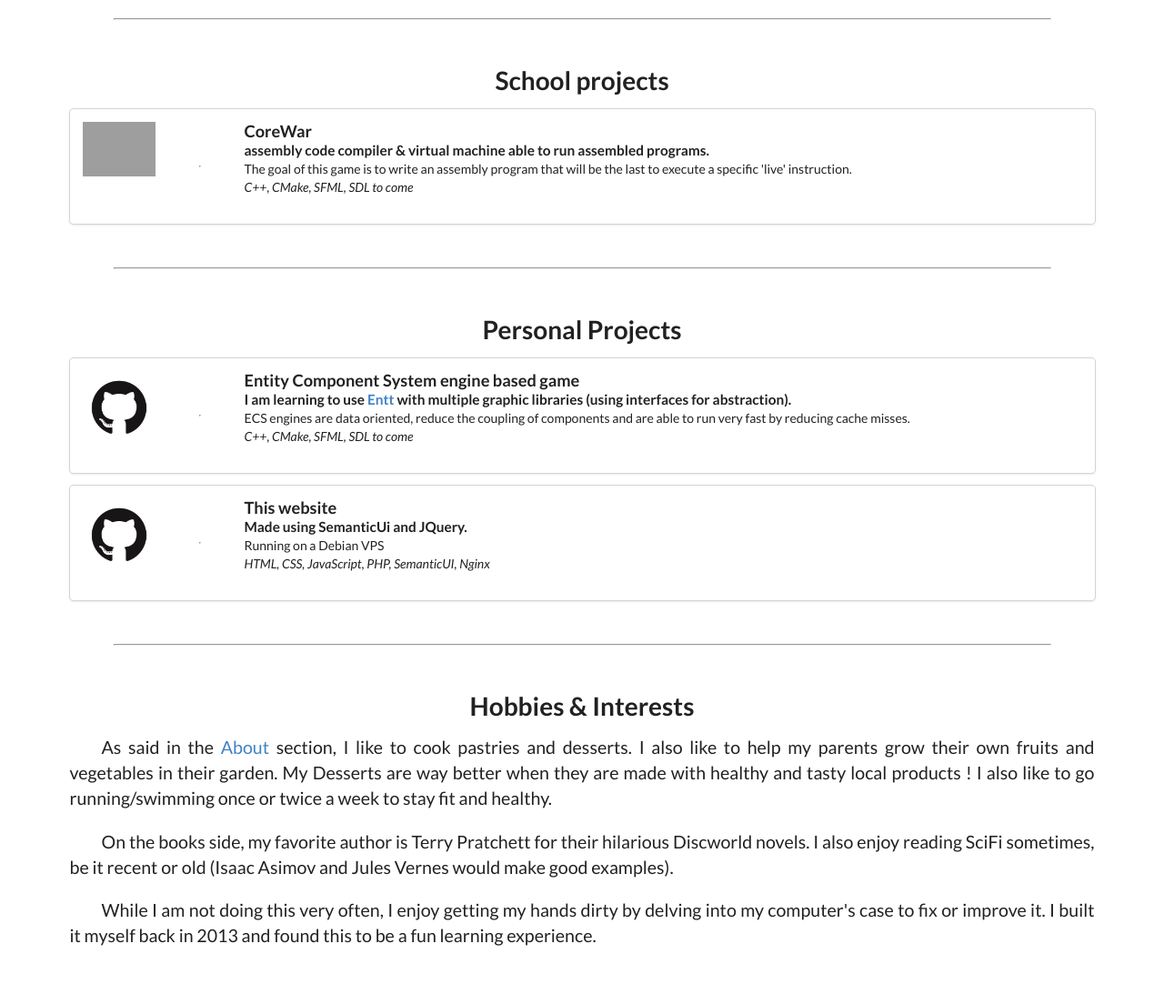
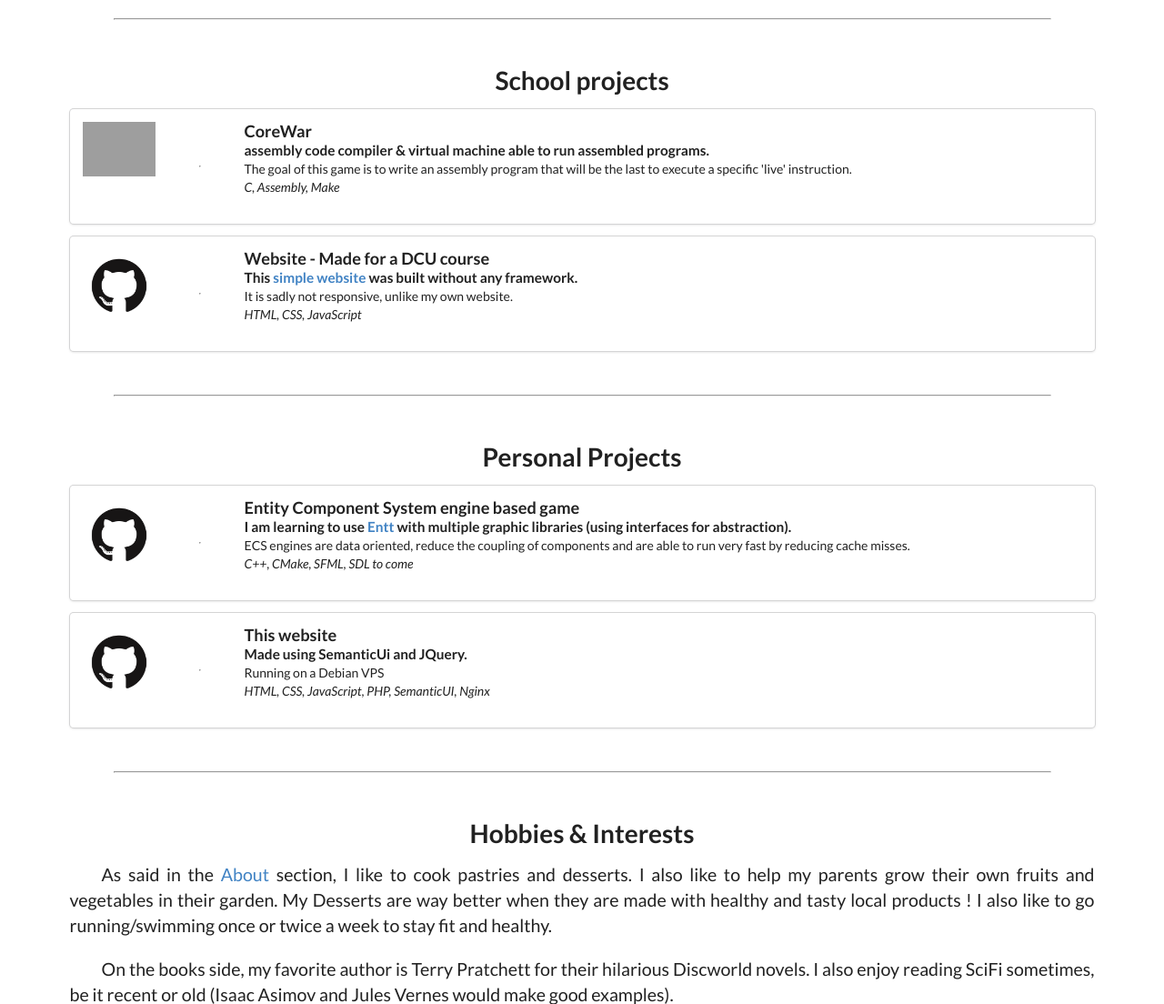
Before and after one commit to querat/gwendal.querat.pro, a PHP site: page / in a window 1280 px wide. Shown: the part 3060-4164 px from the top of the page at 91% size. Run offline with PHP 8.4, Linux system fonts and the light colour scheme; grey boxes are pictures that could not be loaded.

Commit message:
corewar correction

```diff
--- a/index.php
+++ b/index.php
@@ -291,7 +291,35 @@
                             specific 'live' instruction.
                         </span>
                         <br>
-                        <span><i>C++, CMake, SFML, SDL to come</i></span>
+                        <span><i>C, Assembly, Make</i></span>
+                    </div>
+                </div>
+            </div>
+        </div>
+    </div> <!-- !card -->
+    <div class="my-margin"></div>
+    <div class="ui card full-width">
+        <div class="content">
+            <div class="ui items">
+                <div class="item">
+                    <div class="ui tiny image">
+                        <a href="https://github.com/querat/ca115">
+                            <img src="res/github.png" class="image tiny" onmouseover="$(this).transition('jiggle')">
+                        </a>
+                    </div>
+                    <hr>
+                    <div class="content middle aligned">
+                        <span class="title cv-title">Website - Made for a DCU course</span>
+                        <br>
+                        <span class="internship-subject-text">
+                            This <a href="http://homebox.querat.pro/">simple website</a> was built without any framework.
+                        </span>
+                        <br>
+                        <span>
+                            It is sadly not responsive, unlike my own website.
+                        </span>
+                        <br>
+                        <span><i>HTML, CSS, JavaScript</i></span>
                     </div>
                 </div>
             </div>
```
